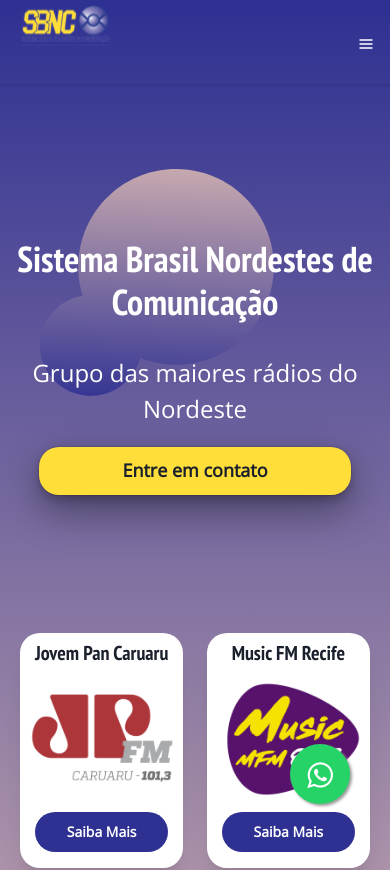
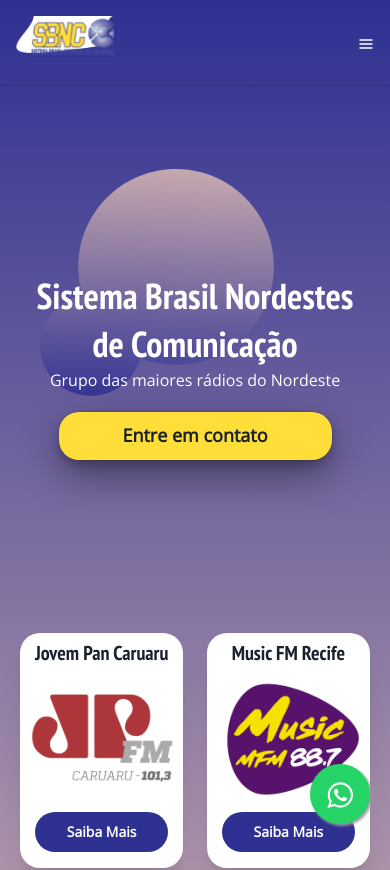
Before and after one commit to nicoedu/SBNC-radio-web, a Next.js app: page / in a window 390 px wide. Shown: the top 870 px of the page. Built offline with nearby package versions, Linux system fonts and the light colour scheme.

Commit message:
Adapts home page for mobile

```diff
--- a/components/navbar/Header.jsx
+++ b/components/navbar/Header.jsx
@@ -24,7 +24,7 @@ const NavBar = (props) => {
   return (
     <NavBarContainer {...props}>
       <Logo
-        w="100px"
+        w="300px"
         color={['black', 'black', 'primary.500', 'primary.500']}
       />
       <MenuToggle toggle={toggle} isOpen={isOpen} />
--- a/components/navbar/Logo.jsx
+++ b/components/navbar/Logo.jsx
@@ -6,11 +6,18 @@ export default function Logo(props) {
     <Flex {...props} position="relative" h="100%" w="25vw" overflow="hidden">
       <Image
         position="absolute"
-        top={[0, -4, -6, -6]}
+        width={['200px', '205px']}
+        top={[4, '3%']}
+        left={['0']}
+        src="white-background.png"
+      />
+      <Image
         src="logos/sbnc.svg"
-        width="auto"
-        maxHeight="150%"
-        zIndex="200"
+        position="absolute"
+        h={['100px']}
+        top={['0']}
+        left={['10%']}
+        mt={['1.5%']}
       />
     </Flex>
   )
--- a/pages/index.tsx
+++ b/pages/index.tsx
@@ -29,8 +29,8 @@ export default function Home(): JSX.Element {
           position: 'fixed',
           width: '60px',
           height: '60px',
-          bottom: '40px',
-          right: '40px',
+          bottom: '20px',
+          right: '20px',
           backgroundColor: '#25d366',
           color: '#FFF',
           borderRadius: '50px',
@@ -72,21 +72,32 @@ const HeroLayout = () => (
     />
 
     <Center height="50%" zIndex="10">
-      <Box>
-        <Heading size={'2xl'} color="white" mt={8} textAlign="center">
+      <Box w={['90%', '100%']}>
+        <Heading
+          fontSize={['4xl', '5xl', '5xl', '5xl']}
+          color="white"
+          mt={8}
+          textAlign="center"
+        >
           <b>Sistema Brasil Nordestes de Comunicação</b>
         </Heading>
-        <Text fontSize={'2xl'} color="white" mt={8} textAlign="center">
+        <Text
+          fontSize={['md', '2xl']}
+          color="white"
+          mt={[0, 3]}
+          textAlign="center"
+        >
           Grupo das maiores rádios do Nordeste
         </Text>
         <Center py={5}>
           <Button
-            w={['80vw', '40vw', '30vw', '25vw']}
+            w={['70vw', '40vw', '30vw', '25vw']}
             background="contrast"
             size="lg"
             boxShadow="dark-lg"
             borderRadius={20}
             mb={[10]}
+            mt={[0, 5]}
           >
             Entre em contato
           </Button>
```
Also changed, not shown: public/white-background.png (added).
